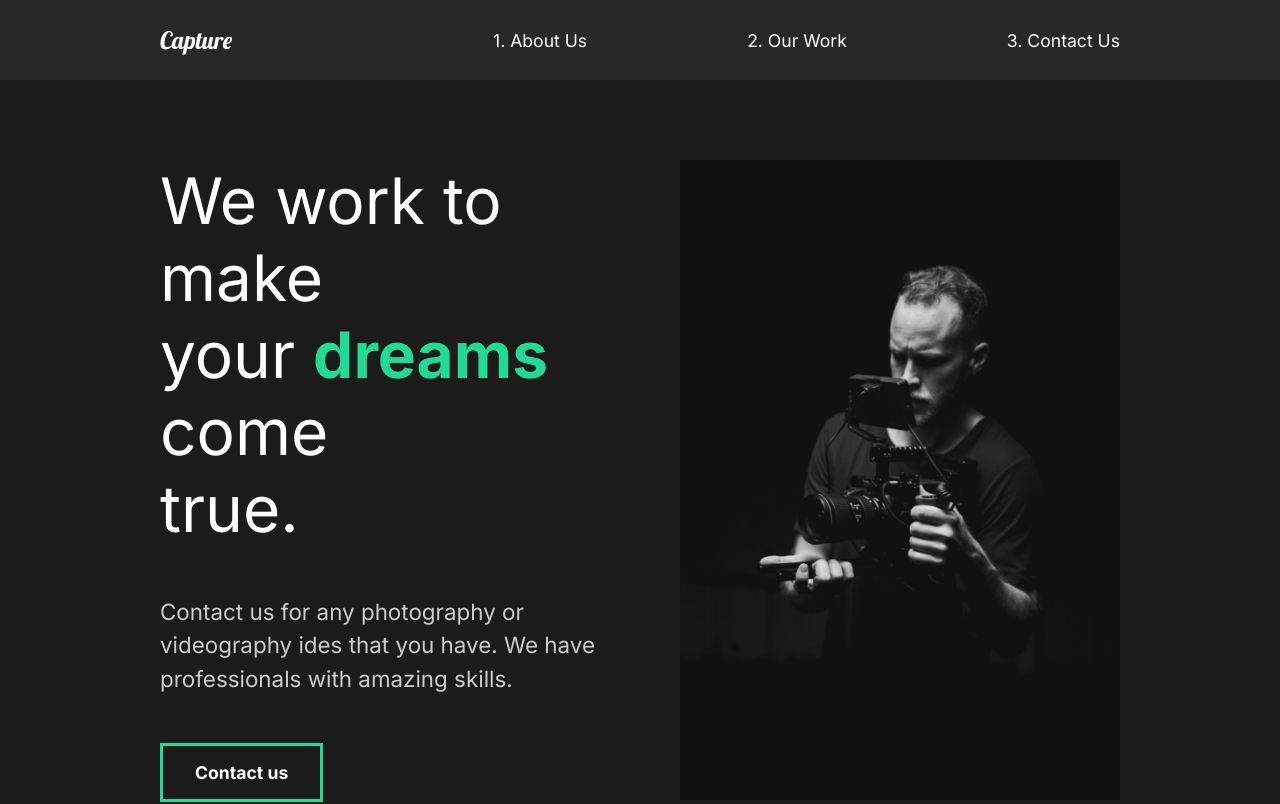
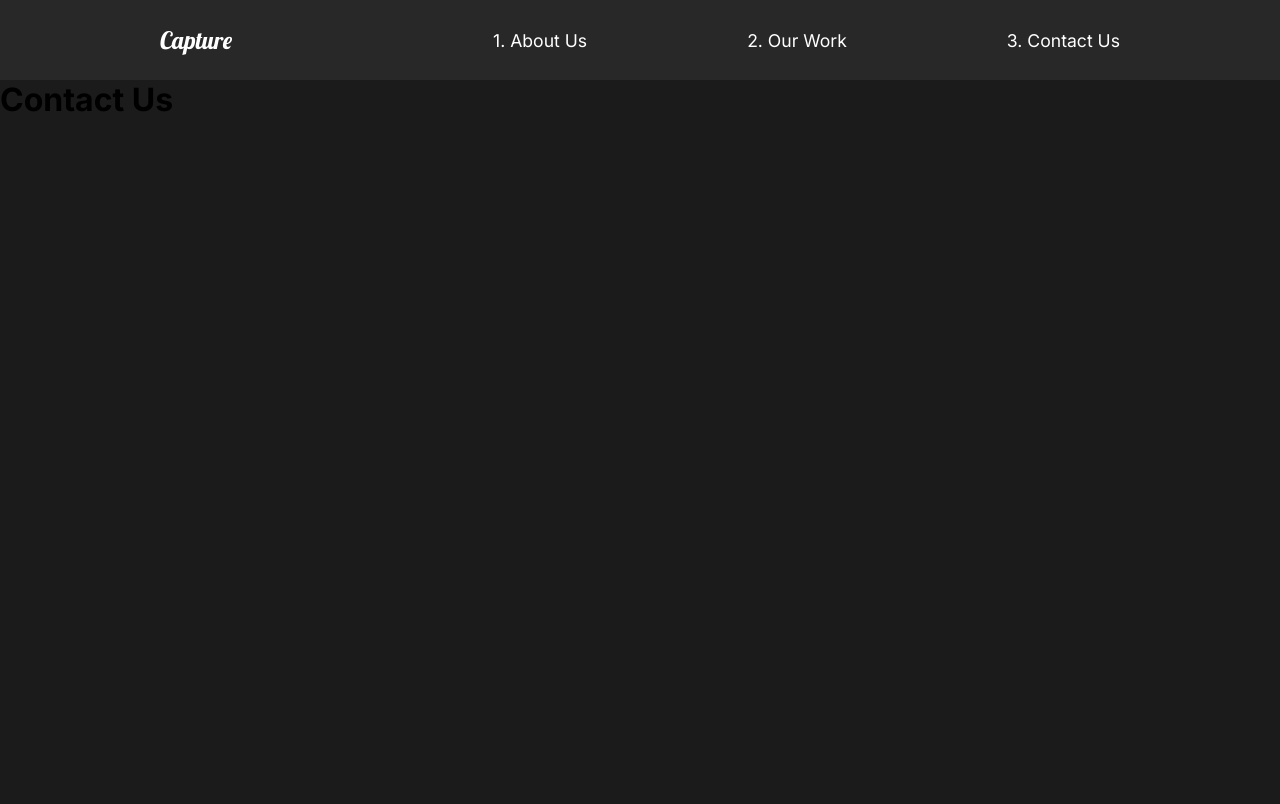
Before and after one commit to Proboskis/Capture-portfolio, a React (Create React App) app: page /contact in a window 1280 px wide. Shown: the top 804 px of the page. Built offline with nearby package versions, Linux system fonts and the light colour scheme.

Commit message:
3. Added React Router.

```diff
--- a/package.json
+++ b/package.json
@@ -10,7 +10,7 @@
     "react": "^18.2.0",
     "react-dom": "^18.2.0",
     "react-intersection-observer": "^9.3.5",
-    "react-router-dom": "^6.3.0",
+    "react-router-dom": "^6.4.1",
     "react-scripts": "5.0.1",
     "styled-components": "^5.3.5",
     "web-vitals": "^2.1.4"
--- a/src/App.js
+++ b/src/App.js
@@ -3,13 +3,21 @@
 // Import Pages
 import AboutUs from "./pages/AboutUs";
 import Nav from "./components/Nav";
+import ContactUs from "./pages/ContactUs";
+import OurWork from "./pages/OurWork";
+// Router
+import {Route, Routes} from "react-router-dom";
 
 function App() {
   return (
     <div className="App">
       <GlobalStyle />
         <Nav />
-      <AboutUs />
+        <Routes>
+            <Route path="/" exact element={<AboutUs />}/>
+            <Route path="/work" exact element={<OurWork />}/>
+            <Route path="/contact" exact element={<ContactUs />}/>
+        </Routes>
     </div>
   );
 }
--- a/src/components/Nav.js
+++ b/src/components/Nav.js
@@ -1,18 +1,19 @@
 import styled from "styled-components";
+import {Link} from "react-router-dom";
 
 const Nav = () => {
     return(
         <StyledNav>
-            <h1><a id="logo" href="#">Capture</a></h1>
+            <h1><Link id="logo" to="/">Capture</Link></h1>
             <ul>
                 <li>
-                    <a href="">1. About Us</a>
+                    <Link to="/">1. About Us</Link>
                 </li>
                 <li>
-                    <a href="">2. Our Work</a>
+                    <Link to="/work">2. Our Work</Link>
                 </li>
                 <li>
-                    <a href="">3. Contact Us</a>
+                    <Link to="/contact">3. Contact Us</Link>
                 </li>
             </ul>
         </StyledNav>
--- a/src/index.js
+++ b/src/index.js
@@ -2,11 +2,14 @@
 import ReactDOM from "react-dom/client";
 import App from "./App";
 import reportWebVitals from "./reportWebVitals";
+import {BrowserRouter} from "react-router-dom";
 
 const root = ReactDOM.createRoot(document.getElementById("root"));
 root.render(
   <React.StrictMode>
-    <App />
+      <BrowserRouter>
+          <App />
+      </BrowserRouter>
   </React.StrictMode>
 );
 
--- /dev/null
+++ b/src/pages/ContactUs.js
@@ -0,0 +1,9 @@
+const ContactUs = () => {
+    return(
+        <div>
+            <h1>Contact Us</h1>
+        </div>
+    );
+}
+
+export default ContactUs;
--- /dev/null
+++ b/src/pages/OurWork.js
@@ -0,0 +1,9 @@
+const OurWork = () => {
+    return(
+        <div>
+            <h1>Our Work</h1>
+        </div>
+    );
+}
+
+export default OurWork;
```
Also changed, not shown: 1 other file (tests, documents, lock files or other folders).
